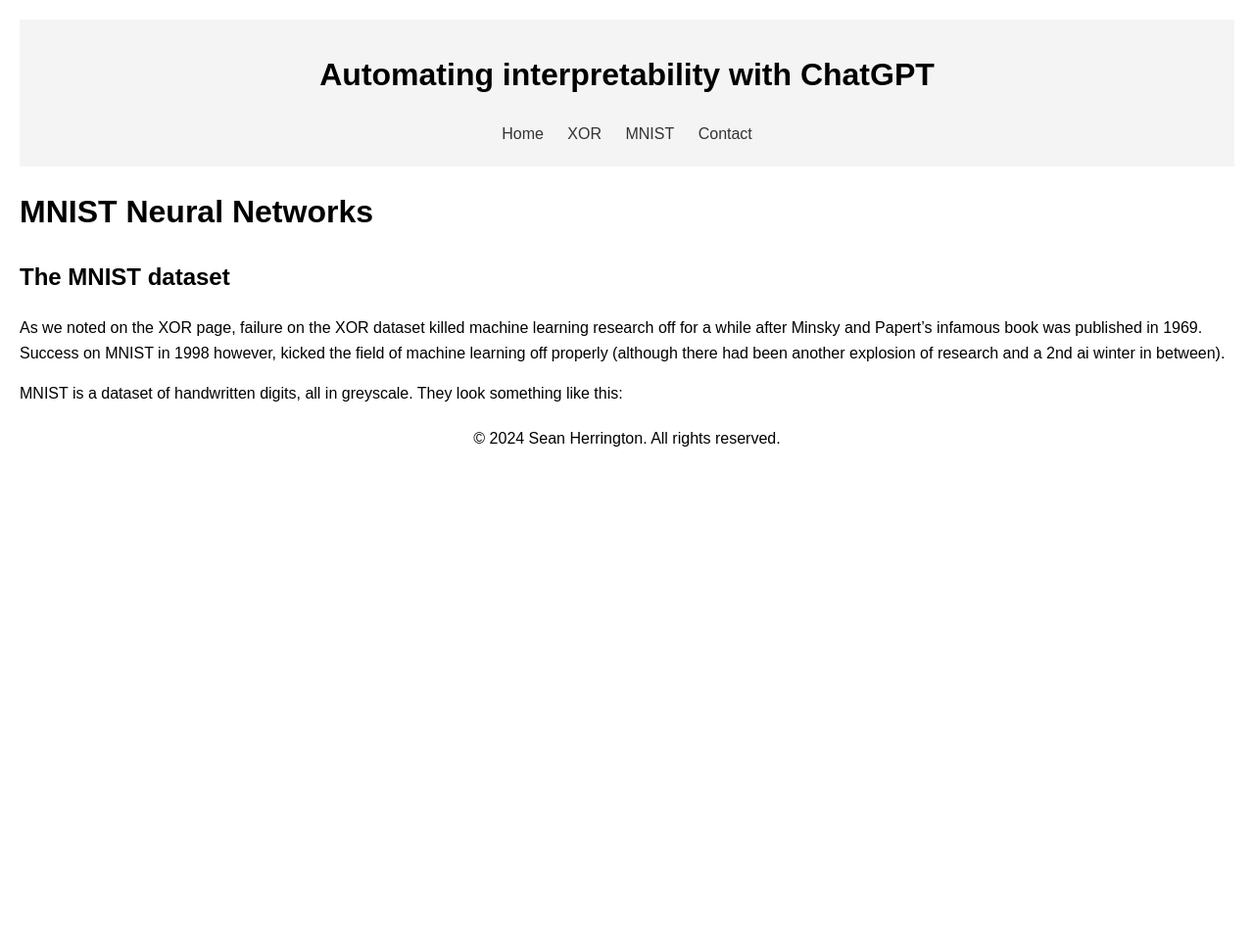
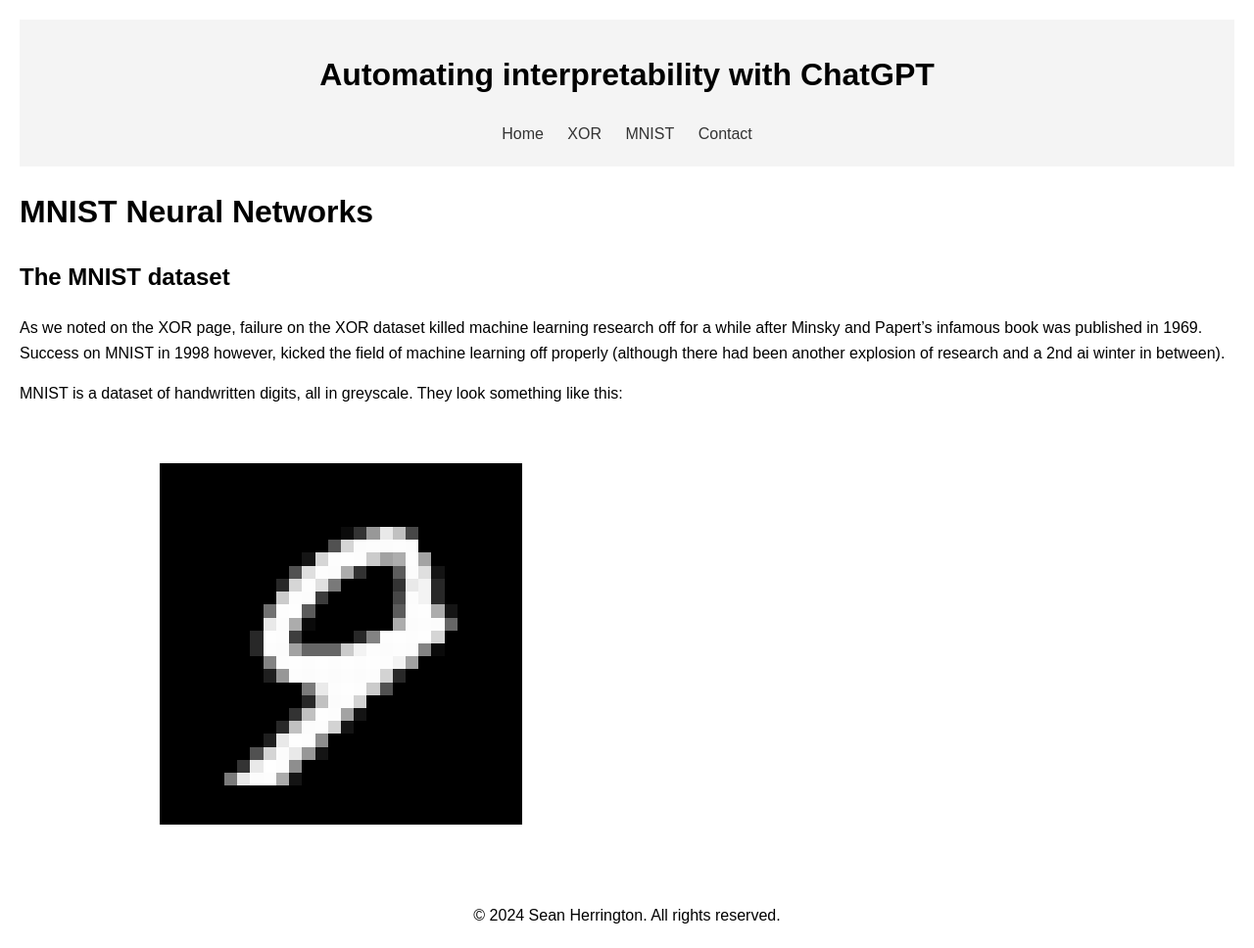
Before and after one commit to Arkleseisure/Arkleseisure.github.io, a Jekyll site: the page built from pages/mnist.md, in a window 1280 px wide. Shown: the whole page at 98% size. Built offline with Jekyll 4.4.1, drawn with Linux system fonts in a browser that asks for light colours; before the commit the page ends 900 px from its top, so only the background shows below that.

Commit message:
Update mnist.md

```diff
--- a/pages/mnist.md
+++ b/pages/mnist.md
@@ -8,4 +8,4 @@ title: Home
 As we noted on the XOR page, failure on the XOR dataset killed machine learning research off for a while after Minsky and Papert's infamous book was published in 1969. Success on MNIST in 1998 however, kicked the field of machine learning off properly (although there had been another explosion of research and a 2nd ai winter in between).
 
 MNIST is a dataset of handwritten digits, all in greyscale. They look something like this:
-<insert image here>
+![Image of a pixelated 9, in greyscale](/images/mnist_example_image.png "An MNIST image")
```
